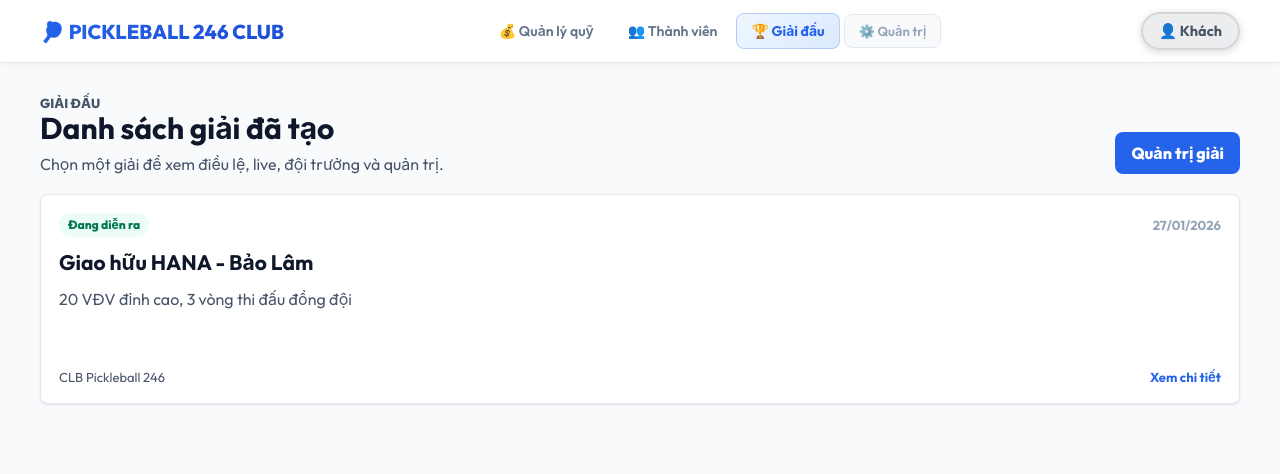
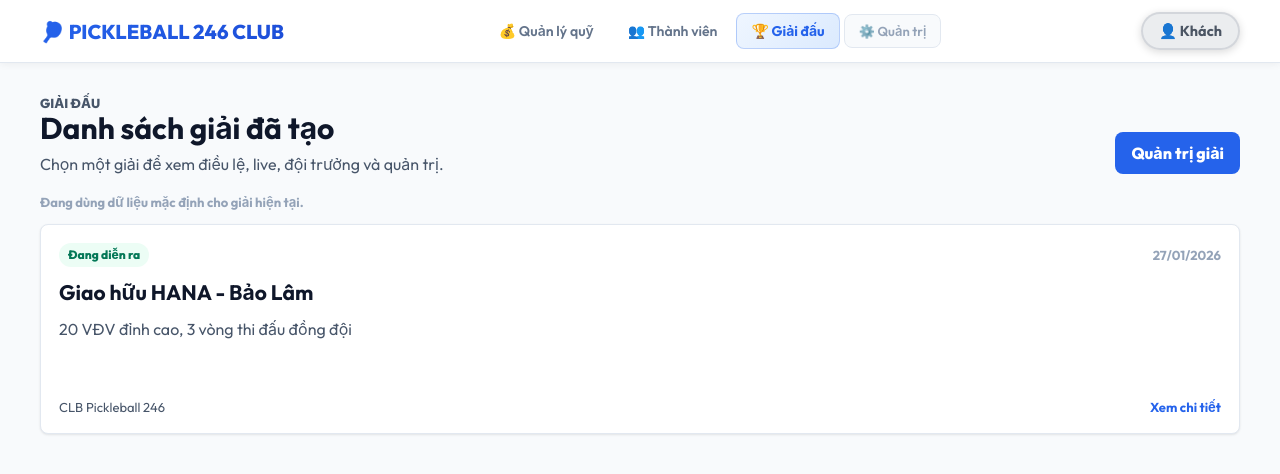
Before and after one commit to ductu3590/ranking, a Next.js app: page /giai-dau in a window 1280 px wide. Shown: the top 474 px of the page. Built offline with nearby package versions, Linux system fonts and the light colour scheme; no server answers; the database is empty.

Commit message:
fix: server render tournament dashboard

```diff
--- a/app/api/tournaments/route.js
+++ b/app/api/tournaments/route.js
@@ -1,27 +1,10 @@
 import { NextResponse } from 'next/server';
 import { supabaseServer } from '@/lib/supabaseServer';
-import { DEFAULT_TOURNAMENT } from '@/lib/tournamentDefaults';
+import { getTournaments } from '@/lib/tournaments';
 
 export async function GET() {
-    try {
-        const { data, error } = await supabaseServer
-            .from('tournaments')
-            .select('*')
-            .order('event_date', { ascending: false });
-
-        if (error) {
-            console.warn('Tournaments table unavailable, using default tournament:', error.message);
-            return NextResponse.json({ tournaments: [DEFAULT_TOURNAMENT], fallback: true });
-        }
-
-        return NextResponse.json({
-            tournaments: data?.length ? data : [DEFAULT_TOURNAMENT],
-            fallback: !data?.length,
-        });
-    } catch (err) {
-        console.error('Tournaments GET error:', err);
-        return NextResponse.json({ tournaments: [DEFAULT_TOURNAMENT], fallback: true });
-    }
+    const result = await getTournaments();
+    return NextResponse.json(result);
 }
 
 export async function POST(request) {
--- a/app/giai-dau/dashboard.css
+++ b/app/giai-dau/dashboard.css
@@ -45,6 +45,14 @@
     text-decoration: none;
     font-weight: 800;
     white-space: nowrap;
+}
+
+.dashboard-note {
+    max-width: 1200px;
+    margin: 0 auto 14px;
+    color: var(--text-muted);
+    font-size: 13px;
+    font-weight: 700;
 }
 
 .tournament-card-grid {
--- a/app/giai-dau/page.js
+++ b/app/giai-dau/page.js
@@ -1,36 +1,8 @@
-'use client';
-
-import { useEffect, useState } from 'react';
+import { getTournaments } from '@/lib/tournaments';
 import './dashboard.css';
 
-export default function TournamentDashboard() {
-    const [tournaments, setTournaments] = useState([]);
-    const [loading, setLoading] = useState(true);
-    const [error, setError] = useState('');
-
-    useEffect(() => {
-        loadTournaments();
-    }, []);
-
-    async function loadTournaments() {
-        setLoading(true);
-        setError('');
-
-        try {
-            const res = await fetch('/api/tournaments', { cache: 'no-store' });
-            const data = await res.json();
-
-            if (!res.ok) {
-                throw new Error(data.error || 'Không tải được danh sách giải đấu');
-            }
-
-            setTournaments(data.tournaments || []);
-        } catch (err) {
-            setError(err.message);
-        } finally {
-            setLoading(false);
-        }
-    }
+export default async function TournamentDashboard() {
+    const { tournaments, fallback } = await getTournaments();
 
     return (
         <main className="tournament-dashboard">
@@ -45,11 +17,11 @@ export default function TournamentDashboard() {
                 </a>
             </section>
 
-            {loading ? (
-                <div className="dashboard-state">Đang tải danh sách giải đấu...</div>
-            ) : error ? (
-                <div className="dashboard-state dashboard-error">{error}</div>
-            ) : tournaments.length === 0 ? (
+            {fallback ? (
+                <p className="dashboard-note">Đang dùng dữ liệu mặc định cho giải hiện tại.</p>
+            ) : null}
+
+            {tournaments.length === 0 ? (
                 <div className="dashboard-state">Chưa có giải đấu nào.</div>
             ) : (
                 <section className="tournament-card-grid">
--- /dev/null
+++ b/lib/tournaments.js
@@ -0,0 +1,24 @@
+import { supabaseServer } from '@/lib/supabaseServer';
+import { DEFAULT_TOURNAMENT } from '@/lib/tournamentDefaults';
+
+export async function getTournaments() {
+    try {
+        const { data, error } = await supabaseServer
+            .from('tournaments')
+            .select('*')
+            .order('event_date', { ascending: false });
+
+        if (error) {
+            console.warn('Tournaments table unavailable, using default tournament:', error.message);
+            return { tournaments: [DEFAULT_TOURNAMENT], fallback: true };
+        }
+
+        return {
+            tournaments: data?.length ? data : [DEFAULT_TOURNAMENT],
+            fallback: !data?.length,
+        };
+    } catch (err) {
+        console.error('Tournaments query error:', err);
+        return { tournaments: [DEFAULT_TOURNAMENT], fallback: true };
+    }
+}
```
Also changed, not shown: 1 other file (tests, documents, lock files or other folders).
